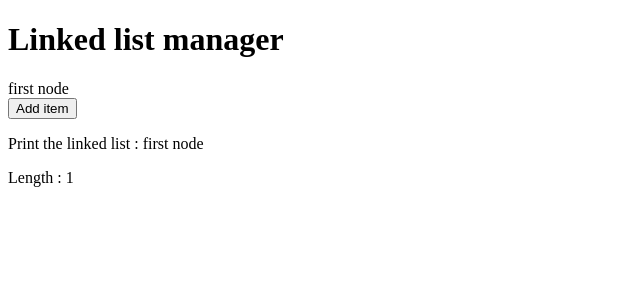
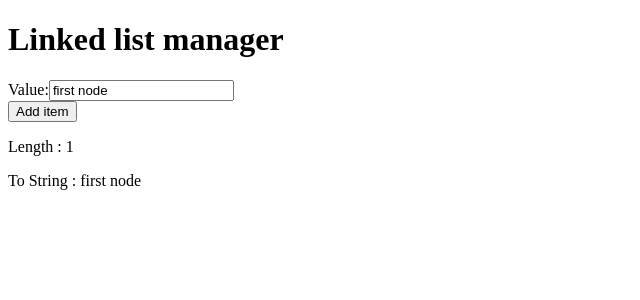
Before and after one commit to guillaume-gomez/linkedListTDD, a React app: page / in a window 1280 px wide. Shown: the top 300 px of the page, without its empty margins (0-640 px from the left). Built offline with nearby package versions, Linux system fonts and the light colour scheme.

Commit message:
finish the code

```diff
--- a/src/LinkedList.ts
+++ b/src/LinkedList.ts
@@ -1,4 +1,4 @@
-interface Node {
+export interface Node {
   next: Node | null;
   value: string;
 };
@@ -18,6 +18,12 @@ export function createNode(value: string) : Node {
 // create a new linked list
 export function createLinkedList(firstValue: string) : LinkedList {
   return { head: createNode(firstValue) };
+}
+
+
+export function updateNode(node: Node, value: string) : Node {
+  node.value = value;
+  return node;
 }
 
 // insert a new node after a node in a linked list
--- a/src/components/LinkedListManager.tsx
+++ b/src/components/LinkedListManager.tsx
@@ -6,10 +6,15 @@ import {
   removeHead,
   print,
   length,
-  toMap
+  toMap,
+  updateNode,
+  Node,
 } from "../LinkedList";
-import { Node } from "./Node";
+import { NodeLinkedList } from "./NodeLinkedList";
 
+// we assume that data structure is mutable and can cause react issues.
+// The purpose here is to use linked list developed in the first part of the interview
+// DO NOT INJECT mutable data struction on react component :)
 let linkedList = createLinkedList("first node");
 
 export const LinkedListManager = () => {
@@ -18,12 +23,33 @@ export const LinkedListManager = () => {
 
   function addItem() {
     const newNode = append(linkedList, "another node");
-    console.log(newNode)
-    const nodes = toMap(linkedList);
-    setNodeArray([...nodes, newNode])
+    // a better solution would be to use createNode...
+    setNodeArray([...nodeArray, newNode])
   }
 
-  console.log("rerender")
+  function updateNodeItem(node: Node, newNode : Node, nodeIndex: number ) {
+    // const newNodes = nodeArray.map((node, index) => {
+    //   if(index === nodeIndex) {
+    //     return newNode;
+    //   }
+    //   return node;
+    // });
+    // setNodeArray(newNodes);
+
+    // or though update linkedList
+    updateNode(node, newNode.value);
+    setNodeArray(toMap(linkedList))
+  }
+
+  function removeNode(nodeBefore: Node) {
+    const deletedNode = removeAfter(linkedList, nodeBefore);
+
+    //const updatesNodeArray = nodeArray.filter(node => node.value !== deletedNode.value);
+    //setNodeArray(updatesNodeArray);
+
+    // or through linkedList
+    setNodeArray(toMap(linkedList));
+  }
 
   return (
     <div>
@@ -32,17 +58,22 @@ export const LinkedListManager = () => {
       </div>
       <div>
         {
-          nodeArray.map(node => {
-            return <Node value={node.value} />
-          })
+          nodeArray.map((node, index) =>
+            <NodeLinkedList key={index} node={node} onchangeCallback={(newNode) => updateNodeItem(node, newNode, index)} >
+              { (index > 0 && index < nodeArray.length - 1) ?
+                  <button onClick={() => { removeNode(nodeArray[index - 1]) }}>Remove</button> :
+                  null
+              }
+            </NodeLinkedList>
+          )
         }
       </div>
       <div>
         <button onClick={addItem}>Add item</button>
       </div>
       <div>
-        <p> Print the linked list : { print(linkedList) }</p>
-        <p> Length : {length(linkedList) } </p>
+        <p> Length : { length(linkedList) } </p>
+        <p> To String : { print(linkedList) } </p>
       </div>
     </div>
   );
--- a/src/components/Node.tsx
+++ /dev/null
@@ -1,14 +0,0 @@
-import React, { useState } from 'react';
-
-interface NodeProps {
-  value: string;
-}
-
-export const Node = ({value} : NodeProps) => {
-
-  return (
-    <div>
-     {value}
-    </div>
-  );
-}
--- /dev/null
+++ b/src/components/NodeLinkedList.tsx
@@ -0,0 +1,25 @@
+import React, { useState } from 'react';
+import { Node } from "../LinkedList";
+
+interface NodeProps {
+  node: Node;
+  onchangeCallback:(node: Node) => void;
+  children: React.ReactNode;
+}
+
+export const NodeLinkedList = ({node, onchangeCallback, children } : NodeProps) => {
+
+  function onchange(event: React.ChangeEvent<HTMLInputElement>) {
+    const updatedNode :Node = node;
+    onchangeCallback({...updatedNode, value: event.target.value});
+  }
+
+  return (
+    <div>
+     <label>Value:</label>
+
+     <input type="text" id="value" name="value" value={node.value} onChange={onchange}/>
+     {children}
+    </div>
+  );
+}
```
